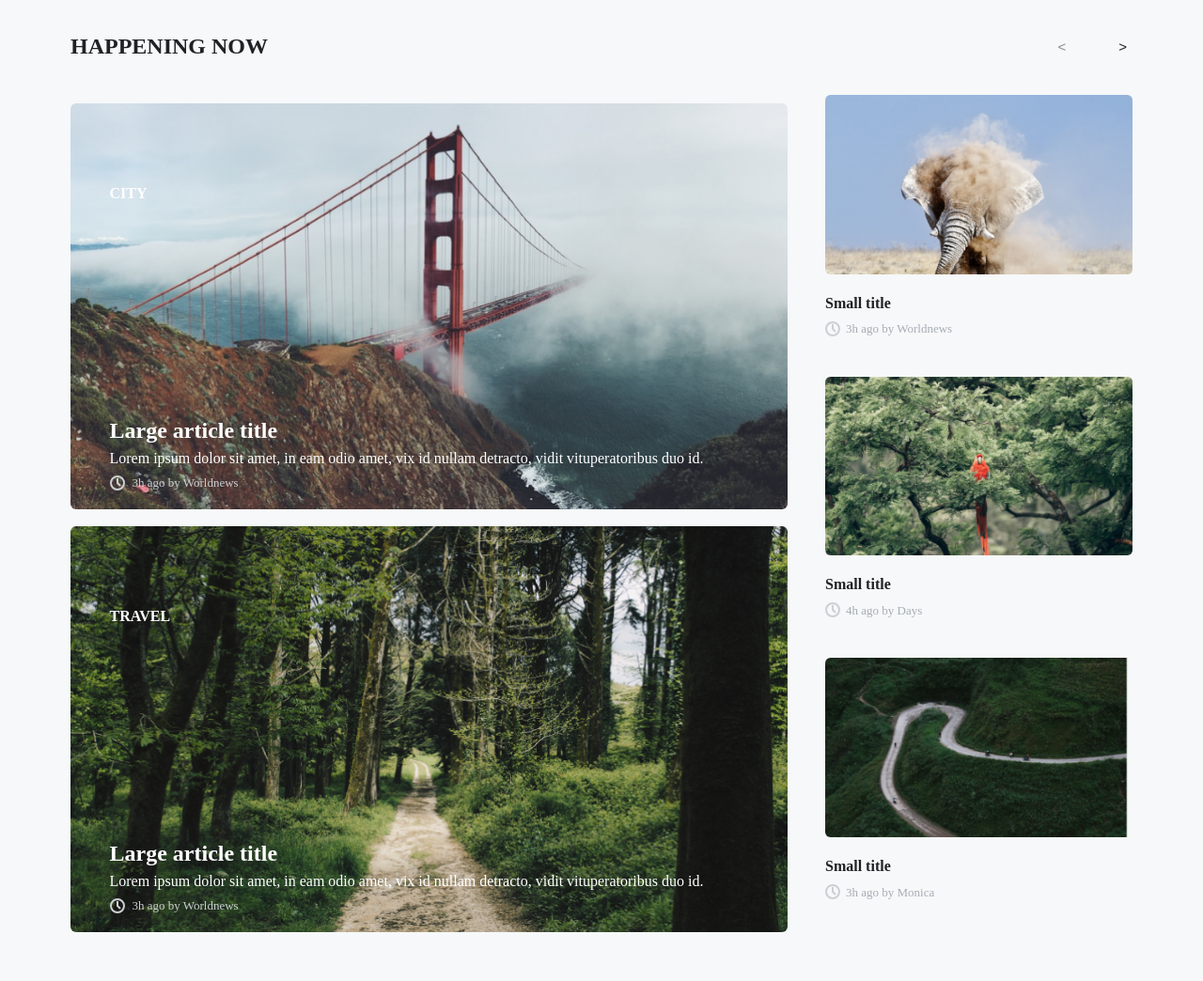
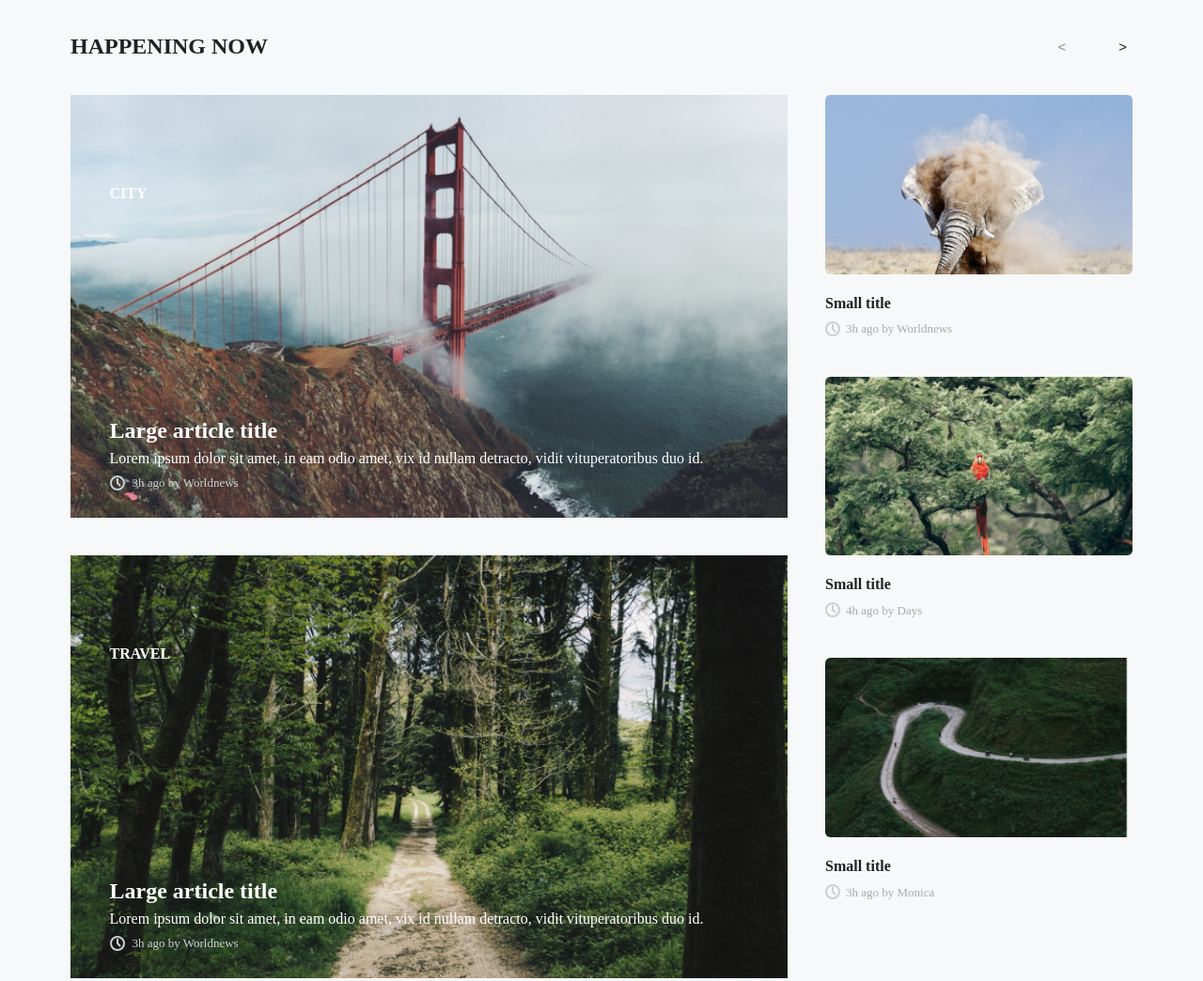
Before and after one commit to TAMUNA-CHKOIDZE/Unilab-Project, a plain HTML site: page index.html in a window 1280 px wide. Shown: the part 1095-2139 px from the top of the page at 94% size. Drawn offline with Linux system fonts and the light colour scheme.

Commit message:
I added a change in happeningNow

```diff
--- a/css/style.css
+++ b/css/style.css
@@ -294,10 +294,12 @@ body {
     display: flex;
     justify-content: center;
     align-items: center;
+    margin-bottom: 40px;
 }
 
 .happeningNow_cover_img_img {
     width: 100%;
+    height: 100%;
 }
 
 .slider_cover_text {
@@ -431,3 +433,4 @@ body {
 .footer_icones_img {
     margin-right: 32px;
 }
+/* დასრულდა footer */
```
Also changed, not shown: index.html (+2 -0 lines).
